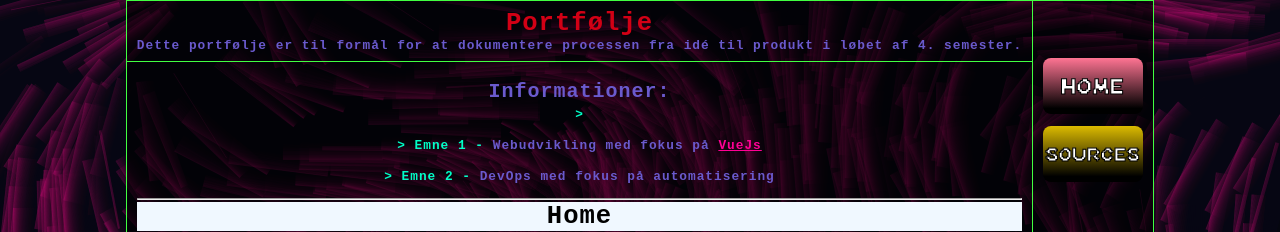
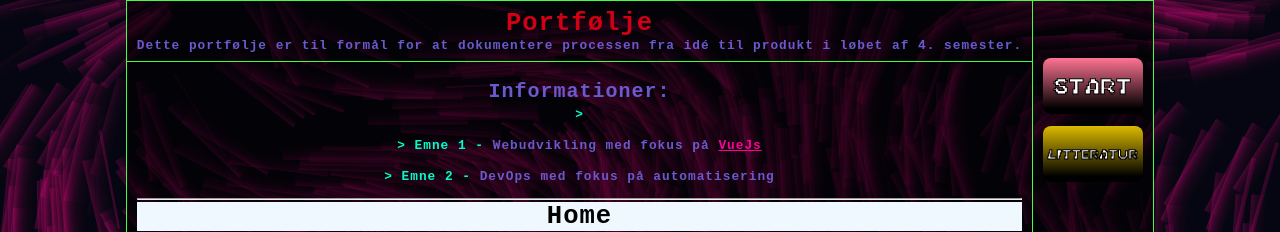
Before and after one commit to Gatherer4466/gatherer4466.github.io, a Vue app: page / in a window 1280 px wide. Shown: the top 232 px of the page. Built offline with nearby package versions, Linux system fonts and the light colour scheme.

Commit message:
Update path names

```diff
--- a/src/factories/router.ts
+++ b/src/factories/router.ts
@@ -6,13 +6,13 @@ import Lit from '@/views/LiteratureList.vue'
 export const routes = [
   {
     path: '/',
-    name: 'home',
+    name: 'start',
     color: '#ff7493',
     component: Home,
   },
   {
     path: '/literature',
-    name: 'sources',
+    name: 'litteratur',
     color: '#DCBB00',
     component: Lit,
   },
```
